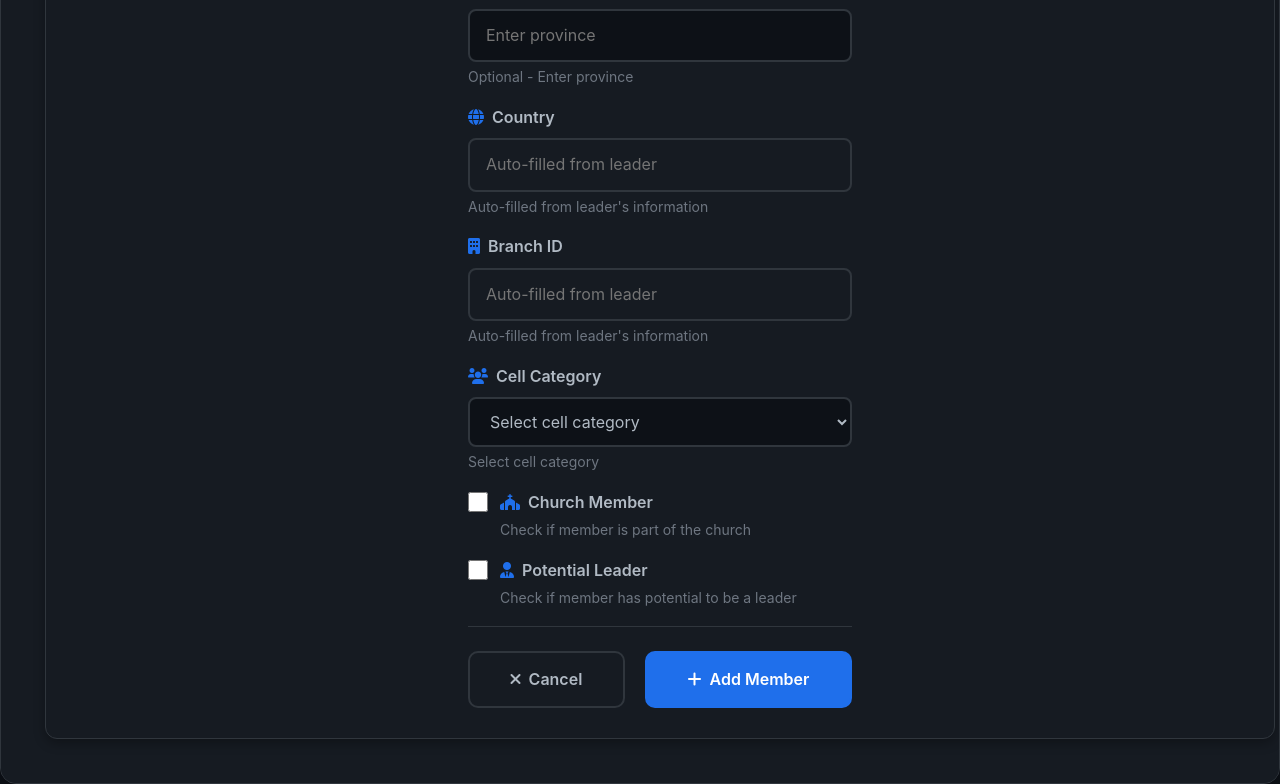
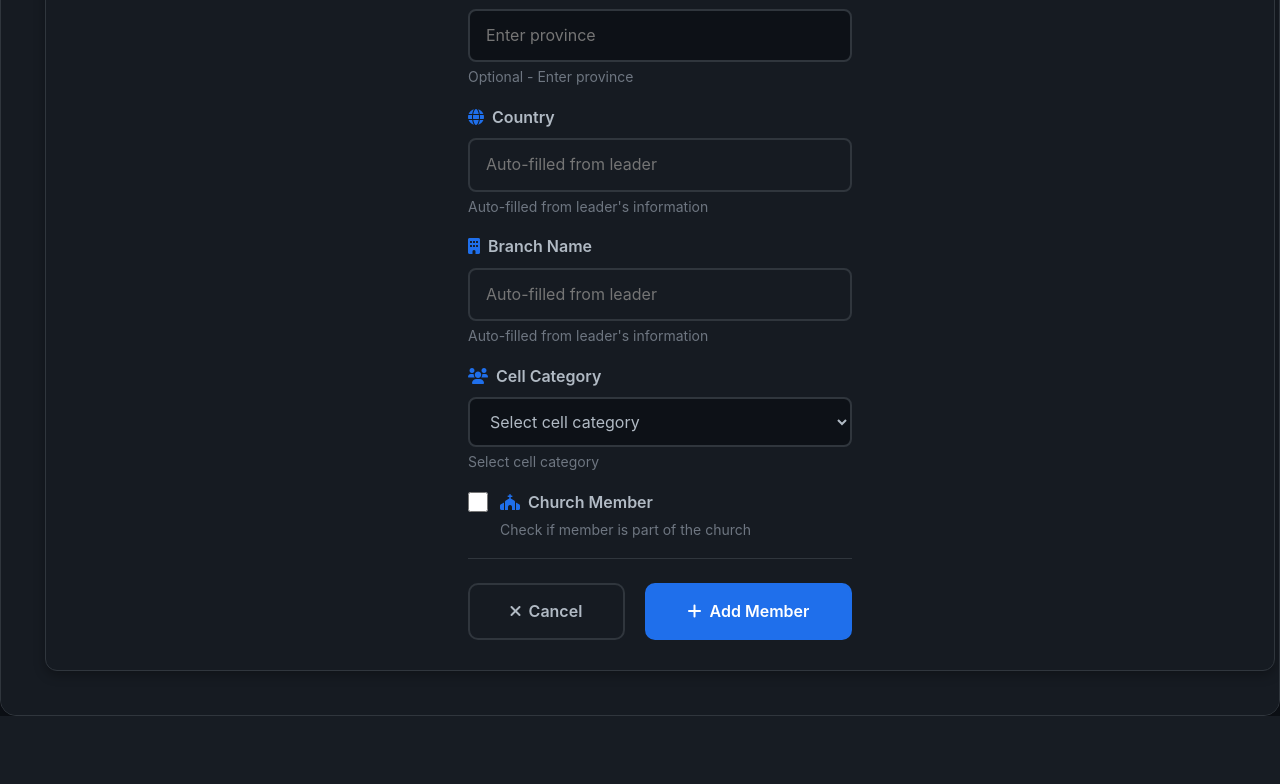
Before and after one commit to duvindu60/cell1, a Flask app: template templates/main/member_form.html in a window 1280 px wide. Shown: the part 1335-2119 px from the top of the page. After the commit the page ends 2051 px from the top, so only its background shows below. Run offline with Flask 3, Linux system fonts and the light colour scheme; the template is opened without the code that fills it, so the values that code supplies are empty; some libraries are stand-ins or nearby versions.

Commit message:
fix member add form

```diff
--- a/app.py
+++ b/app.py
@@ -26,6 +26,12 @@ def create_app(config_name=None):
     app.register_blueprint(main_bp)
     app.register_blueprint(api_bp)
 
+    @app.route('/.well-known/appspecific/com.chrome.devtools.json')
+    def chrome_devtools_probe():
+        # Chrome/DevTools may probe this optional metadata endpoint.
+        # Return 204 to avoid noisy 404 log entries.
+        return '', 204
+
     return app
 
 # Create app instance
--- a/routes/main.py
+++ b/routes/main.py
@@ -102,6 +102,40 @@ def get_user_created_date(user_id):
     except Exception as e:
         print(f"Error fetching user created_at: {e}")
     return None
+
+
+def get_leader_location_context(leader_id):
+    """Return leader branch/country values used by member forms."""
+    leader_branch_id = None
+    leader_country = None
+    leader_branch_name = None
+    try:
+        user_result = (
+            supabase.table('users')
+            .select('branch_id, country')
+            .eq('id', leader_id)
+            .limit(1)
+            .execute()
+        )
+        if user_result.data and len(user_result.data) > 0:
+            leader_branch_id = user_result.data[0].get('branch_id')
+            leader_country = user_result.data[0].get('country')
+            if leader_branch_id is not None:
+                try:
+                    branch_result = (
+                        supabase.table('branches')
+                        .select('name')
+                        .eq('id', leader_branch_id)
+                        .limit(1)
+                        .execute()
+                    )
+                    if branch_result.data and len(branch_result.data) > 0:
+                        leader_branch_name = branch_result.data[0].get('name')
+                except Exception as branch_error:
+                    print(f"Error fetching leader branch name: {branch_error}")
+    except Exception as e:
+        print(f"Error fetching leader location context: {e}")
+    return leader_branch_id, leader_country, leader_branch_name
 
 
 def _tutorial_resource_url(tutorial):
@@ -2099,19 +2133,9 @@ def member_form():
     r = redirect_deputy_to_attendance()
     if r:
         return r
-    # Get leader's branch_id and country for autofill
+    # Get leader location context for autofill
     leader_id = get_effective_leader_id()
-    leader_branch_id = None
-    leader_country = None
-
-    try:
-        # Fetch leader's branch_id and country from users table
-        user_result = supabase.table('users').select('branch_id, country').eq('id', leader_id).execute()
-        if user_result.data and len(user_result.data) > 0:
-            leader_branch_id = user_result.data[0].get('branch_id')
-            leader_country = user_result.data[0].get('country')
-    except Exception as e:
-        print(f"Error fetching leader's branch_id and country: {e}")
+    leader_branch_id, leader_country, leader_branch_name = get_leader_location_context(leader_id)
 
     # Fetch zones from zones table with sector_number from sectors table
     zones = []
@@ -2159,6 +2183,7 @@ def member_form():
                          member=member,
                          is_edit=bool(member_id),
                          leader_branch_id=leader_branch_id,
+                         leader_branch_name=leader_branch_name,
                          leader_country=leader_country,
                          zones=zones)
 @main_bp.route('/member/<member_id>')
@@ -2246,17 +2271,9 @@ def add_member():
         form_errors['phone_number'] = 'Phone number must be 10-15 digits'
     # If there are validation errors, return to form with errors
     if form_errors:
-        # Get leader's branch_id and country for autofill
+        # Get leader location context for autofill
         leader_id = get_effective_leader_id()
-        leader_branch_id = None
-        leader_country = None
-        try:
-            user_result = supabase.table('users').select('branch_id, country').eq('id', leader_id).execute()
-            if user_result.data and len(user_result.data) > 0:
-                leader_branch_id = user_result.data[0].get('branch_id')
-                leader_country = user_result.data[0].get('country')
-        except Exception as e:
-            print(f"Error fetching leader's branch_id and country: {e}")
+        leader_branch_id, leader_country, leader_branch_name = get_leader_location_context(leader_id)
 
         # Fetch zones for error case with sector_number from sectors table
         zones = []
@@ -2284,22 +2301,15 @@ def add_member():
                              user=session['user'],
                              form_errors=form_errors,
                              leader_branch_id=leader_branch_id,
+                             leader_branch_name=leader_branch_name,
                              leader_country=leader_country,
                              zones=zones)
     try:
         # Use the user ID directly as leader_id (since role_id = 4 users ARE leaders)
         leader_id = get_effective_leader_id()
 
-        # Get leader's branch_id and country for autofill
-        leader_branch_id = None
-        leader_country = None
-        try:
-            user_result = supabase.table('users').select('branch_id, country').eq('id', leader_id).execute()
-            if user_result.data and len(user_result.data) > 0:
-                leader_branch_id = user_result.data[0].get('branch_id')
-                leader_country = user_result.data[0].get('country')
-        except Exception as e:
-            print(f"Error fetching leader's branch_id and country: {e}")
+        # Get leader location context for autofill
+        leader_branch_id, leader_country, leader_branch_name = get_leader_location_context(leader_id)
 
         # Get form values or use leader's values for autofill
         country = request.form.get('country') or leader_country
@@ -2396,22 +2406,15 @@ def add_member():
                                  user=session['user'],
                                  form_errors={'general': 'Failed to add member to database'},
                                  leader_branch_id=leader_branch_id,
+                                 leader_branch_name=leader_branch_name,
                                  leader_country=leader_country,
                                  zones=zones)
     except Exception as e:
         error_msg = str(e)
         flash(f'Error adding member: {error_msg}', 'error')
-        # Get leader's branch_id and country for autofill
+        # Get leader location context for autofill
         leader_id = get_effective_leader_id()
-        leader_branch_id = None
-        leader_country = None
-        try:
-            user_result = supabase.table('users').select('branch_id, country').eq('id', leader_id).execute()
-            if user_result.data and len(user_result.data) > 0:
-                leader_branch_id = user_result.data[0].get('branch_id')
-                leader_country = user_result.data[0].get('country')
-        except Exception as e:
-            print(f"Error fetching leader's branch_id and country: {e}")
+        leader_branch_id, leader_country, leader_branch_name = get_leader_location_context(leader_id)
 
         # Fetch zones for error case with sector_number from sectors table
         zones = []
@@ -2439,6 +2442,7 @@ def add_member():
                              user=session['user'],
                              form_errors={'general': error_msg},
                              leader_branch_id=leader_branch_id,
+                             leader_branch_name=leader_branch_name,
                              leader_country=leader_country,
                              zones=zones)
 @main_bp.route('/update_member/<member_id>', methods=['POST'])
--- a/templates/main/member_form.html
+++ b/templates/main/member_form.html
@@ -178,16 +178,19 @@
         <div style="color: #6E7681; font-size: {{ '12px' if is_mobile else '14px' }}; margin-top: {{ '3px' if is_mobile else '4px' }};">Auto-filled from leader's information</div>
     </div>
 
-    <!-- Branch ID - Autofilled from Leader -->
+    <!-- Branch Name - Autofilled from Leader -->
     <div style="margin-bottom: {{ '12px' if is_mobile else '16px' }};">
-        <label for="branch_id" style="display: block; color: #B1BAC4; font-weight: 600; margin-bottom: {{ '6px' if is_mobile else '8px' }}; font-size: {{ '15px' if is_mobile else '16px' }};">
-            <i class="fas fa-building" style="margin-right: 8px; color: #1F6FEB;"></i>Branch ID
+        <label for="branch_name" style="display: block; color: #B1BAC4; font-weight: 600; margin-bottom: {{ '6px' if is_mobile else '8px' }}; font-size: {{ '15px' if is_mobile else '16px' }};">
+            <i class="fas fa-building" style="margin-right: 8px; color: #1F6FEB;"></i>Branch Name
         </label>
-        <input type="text"
+        <input type="hidden"
                id="branch_id"
                name="branch_id"
+               value="{{ leader_branch_id if leader_branch_id else (member.branch_id if member and member.branch_id else '') }}">
+        <input type="text"
+               id="branch_name"
                readonly
-               value="{{ leader_branch_id if leader_branch_id else (member.branch_id if member and member.branch_id else '') }}"
+               value="{{ leader_branch_name if leader_branch_name else (member.branch_id if member and member.branch_id else '') }}"
                style="width: 100%; padding: {{ '10px 14px' if is_mobile else '12px 16px' }}; border: 2px solid #30363D; border-radius: 8px; background: #161B22; color: #8B949E; font-size: {{ '15px' if is_mobile else '16px' }}; transition: all 0.3s ease; box-sizing: border-box; cursor: not-allowed;"
                placeholder="Auto-filled from leader">
         <div style="color: #6E7681; font-size: {{ '12px' if is_mobile else '14px' }}; margin-top: {{ '3px' if is_mobile else '4px' }};">Auto-filled from leader's information</div>
@@ -222,20 +225,6 @@
             <i class="fas fa-church" style="margin-right: 8px; color: #1F6FEB;"></i>Church Member
         </label>
         <div style="color: #6E7681; font-size: {{ '12px' if is_mobile else '14px' }}; margin-top: {{ '3px' if is_mobile else '4px' }}; margin-left: 32px;">Check if member is part of the church</div>
-    </div>
-
-    <!-- Potential Leader - Boolean Checkbox -->
-    <div style="margin-bottom: {{ '12px' if is_mobile else '16px' }};">
-        <label style="display: flex; align-items: center; color: #B1BAC4; font-weight: 600; font-size: {{ '15px' if is_mobile else '16px' }}; cursor: pointer;">
-            <input type="checkbox"
-                   id="potential_leader"
-                   name="potential_leader"
-                   value="true"
-                   {{ 'checked' if request.form.potential_leader == 'true' or (member and member.potential_leader == True) else '' }}
-                   style="width: 20px; height: 20px; margin-right: 12px; cursor: pointer; accent-color: #1F6FEB;">
-            <i class="fas fa-user-tie" style="margin-right: 8px; color: #1F6FEB;"></i>Potential Leader
-        </label>
-        <div style="color: #6E7681; font-size: {{ '12px' if is_mobile else '14px' }}; margin-top: {{ '3px' if is_mobile else '4px' }}; margin-left: 32px;">Check if member has potential to be a leader</div>
     </div>
 
             <!-- Form Actions -->
```
Also changed, not shown: templates/main/member_form_mobile.html (+8 -19 lines).
